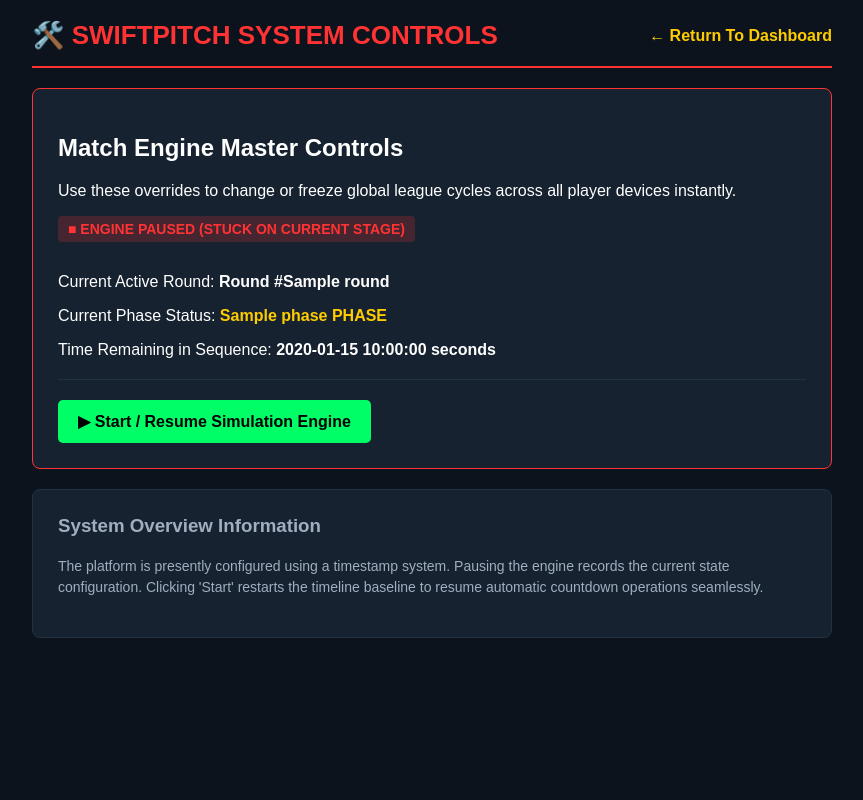
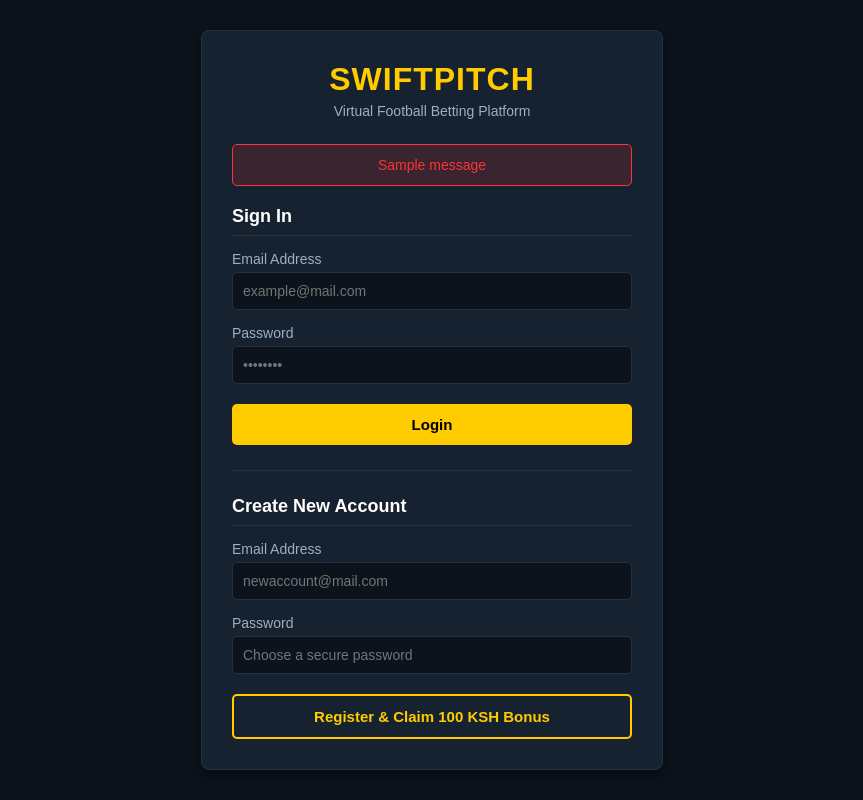
Before and after one commit to rayankanja793-art/Ceru.lean, a Flask app: template templates/login.html in a window 1280 px wide. Shown: the whole page, without its empty margins (208-1071 px from the left). Run offline with Flask 3, Linux system fonts and the light colour scheme; the template is opened without the code that fills it: most values are stand-ins (such as "Sample title", 1, 10 or a date in 2020); one stand-in notice (Sample message) is shown.

Commit message:
Update login.html

```diff
--- a/templates/login.html
+++ b/templates/login.html
@@ -3,65 +3,64 @@
 <head>
     <meta charset="UTF-8">
     <meta name="viewport" content="width=device-width, initial-scale=1.0">
-    <title>SwiftPitch - Admin Console</title>
+    <title>SwiftPitch - Sign In</title>
     <style>
-        body { font-family: Arial, sans-serif; background-color: #0c131c; color: white; padding: 20px; margin: 0; }
-        .container { max-width: 800px; margin: 0 auto; }
-        .header { display: flex; justify-content: space-between; align-items: center; border-bottom: 2px solid #ff3333; padding-bottom: 15px; margin-bottom: 20px; }
-        h1 { color: #ff3333; margin: 0; font-size: 26px; }
-        .card { background-color: #16222f; padding: 25px; border-radius: 8px; border: 1px solid #ff3333; margin-bottom: 20px; }
-        .btn { border: none; padding: 12px 20px; border-radius: 5px; cursor: pointer; font-weight: bold; font-size: 16px; margin-right: 10px; }
-        .btn-start { background-color: #00ff66; color: black; }
-        .btn-stop { background-color: #ff3333; color: white; }
-        .back-btn { color: #ffcc00; text-decoration: none; font-weight: bold; }
-        .status-indicator { display: inline-block; padding: 5px 10px; border-radius: 4px; font-weight: bold; font-size: 14px; margin-bottom: 15px; }
+        body { font-family: Arial, sans-serif; background-color: #0c131c; color: white; display: flex; justify-content: center; align-items: center; min-height: 100vh; margin: 0; padding: 20px; box-sizing: border-box; }
+        .login-container { background-color: #16222f; padding: 30px; border-radius: 8px; border: 1px solid #223245; width: 100%; max-width: 400px; box-shadow: 0 4px 15px rgba(0,0,0,0.5); }
+        h1 { color: #ffcc00; text-align: center; margin-top: 0; margin-bottom: 5px; font-size: 32px; letter-spacing: 1px; }
+        .subtitle { text-align: center; color: #a0aec0; font-size: 14px; margin-bottom: 25px; }
+        h2 { color: #fff; font-size: 18px; margin-top: 0; margin-bottom: 15px; border-bottom: 1px solid #223245; padding-bottom: 8px; }
+        .form-group { margin-bottom: 15px; }
+        label { display: block; margin-bottom: 5px; color: #a0aec0; font-size: 14px; }
+        input[type="email"], input[type="password"] { width: 100%; padding: 10px; border-radius: 5px; border: 1px solid #223245; background-color: #0c131c; color: white; box-sizing: border-box; font-size: 14px; }
+        input:focus { border-color: #ffcc00; outline: none; }
+        .btn { background-color: #ffcc00; color: black; border: none; padding: 12px; border-radius: 5px; cursor: pointer; font-weight: bold; width: 100%; font-size: 15px; margin-top: 5px; }
+        .btn:hover { background-color: #e6b800; }
+        .alert { background-color: rgba(255, 51, 51, 0.15); border: 1px solid #ff3333; color: #ff3333; padding: 12px; border-radius: 5px; margin-bottom: 20px; font-size: 14px; text-align: center; }
+        .divider { border: 0; border-top: 1px solid #223245; margin: 25px 0; }
     </style>
 </head>
 <body>
 
-    <div class="container">
-        <!-- ADMIN HEADER -->
-        <div class="header">
-            <h1>🛠️ SWIFTPITCH SYSTEM CONTROLS</h1>
-            <a href="/" class="back-btn">← Return To Dashboard</a>
-        </div>
+    <div class="login-container">
+        <h1>SWIFTPITCH</h1>
+        <div class="subtitle">Virtual Football Betting Platform</div>
 
-        <div class="card">
-            <h2>Match Engine Master Controls</h2>
-            <p>Use these overrides to change or freeze global league cycles across all player devices instantly.</p>
+        {% with messages = get_flashed_messages() %}
+            {% if messages %}
+                {% for message in messages %}
+                    <div class="alert">{{ message }}</div>
+                {% endfor %}
+            {% endif %}
+        {% endwith %}
 
-            <!-- STATUS MONITOR -->
-            <div>
-                {% if state.is_running %}
-                    <span class="status-indicator" style="background-color: rgba(0, 255, 102, 0.2); color: #00ff66;">● ENGINE ACTIVE (RUNNING DYNAMICALLY)</span>
-                {% else %}
-                    <span class="status-indicator" style="background-color: rgba(255, 51, 51, 0.2); color: #ff3333;">■ ENGINE PAUSED (STUCK ON CURRENT STAGE)</span>
-                {% endif %}
+        <form action="/login" method="POST">
+            <h2>Sign In</h2>
+            <div class="form-group">
+                <label>Email Address</label>
+                <input type="email" name="email" placeholder="example@mail.com" required>
             </div>
+            <div class="form-group">
+                <label>Password</label>
+                <input type="password" name="password" placeholder="••••••••" required>
+            </div>
+            <button type="submit" class="btn">Login</button>
+        </form>
 
-            <p>Current Active Round: <strong>Round #{{ state.round }}</strong></p>
-            <p>Current Phase Status: <strong style="color: #ffcc00;">{{ state.phase }} PHASE</strong></p>
-            <p>Time Remaining in Sequence: <strong>{{ state.time }} seconds</strong></p>
+        <div class="divider"></div>
 
-            <hr style="border: 0; border-top: 1px solid #223245; margin: 20px 0;">
-
-            <!-- INTERACTIVE OVERRIDE TRIGGER BUTTONS -->
-            <form method="POST" action="/admin">
-                {% if state.is_running %}
-                    <button type="submit" name="action" value="stop" class="btn btn-stop">🛑 Force Stop & Pause Clock</button>
-                {% else %}
-                    <button type="submit" name="action" value="start" class="btn btn-start">▶ Start / Resume Simulation Engine</button>
-                {% endif %}
-            </form>
-        </div>
-
-        <!-- REFERENCE MATRIX CARD -->
-        <div class="card" style="border-color: #223245;">
-            <h3 style="margin-top: 0; color: #a0aec0;">System Overview Information</h3>
-            <p style="font-size: 14px; color: #a0aec0; line-height: 1.5;">
-                The platform is presently configured using a timestamp system. Pausing the engine records the current state configuration. Clicking 'Start' restarts the timeline baseline to resume automatic countdown operations seamlessly.
-            </p>
-        </div>
+        <form action="/register" method="POST">
+            <h2>Create New Account</h2>
+            <div class="form-group">
+                <label>Email Address</label>
+                <input type="email" name="email" placeholder="newaccount@mail.com" required>
+            </div>
+            <div class="form-group">
+                <label>Password</label>
+                <input type="password" name="password" placeholder="Choose a secure password" required>
+            </div>
+            <button type="submit" class="btn" style="background-color: transparent; border: 2px solid #ffcc00; color: #ffcc00;">Register & Claim 100 KSH Bonus</button>
+        </form>
     </div>
 
 </body>
```
